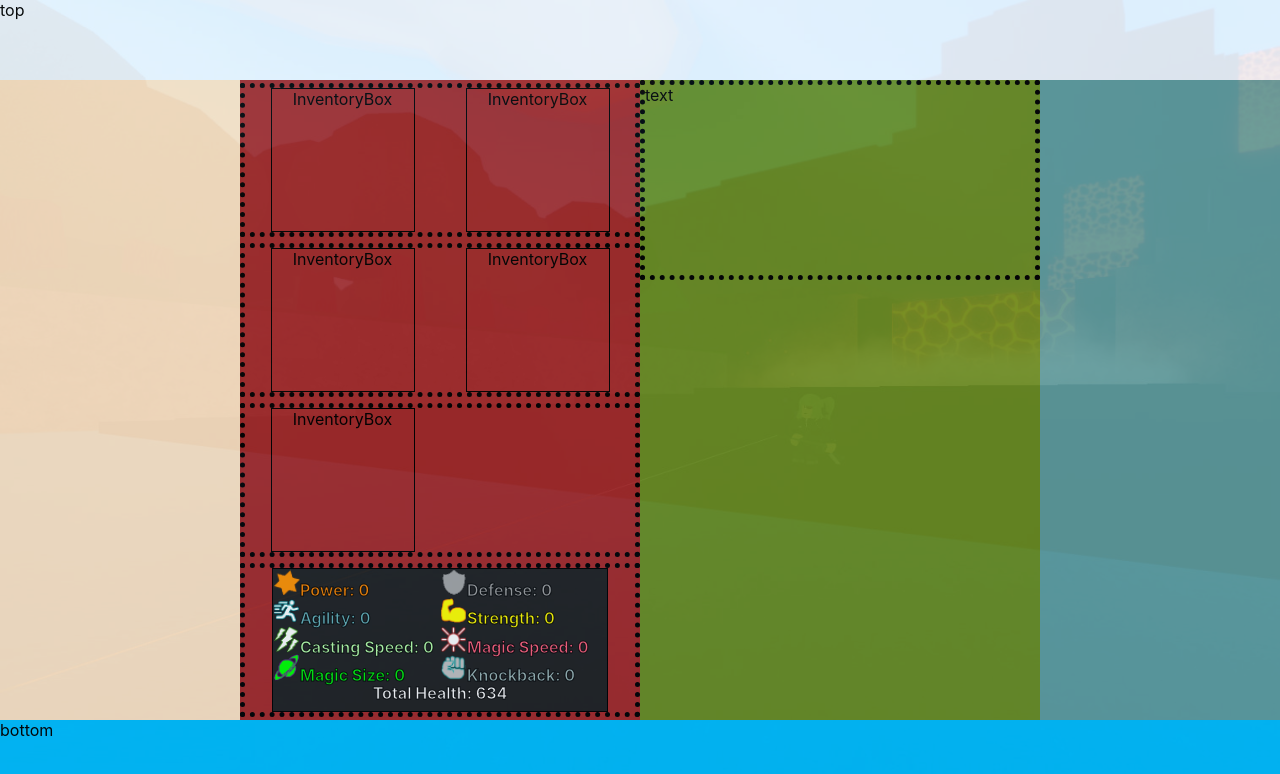
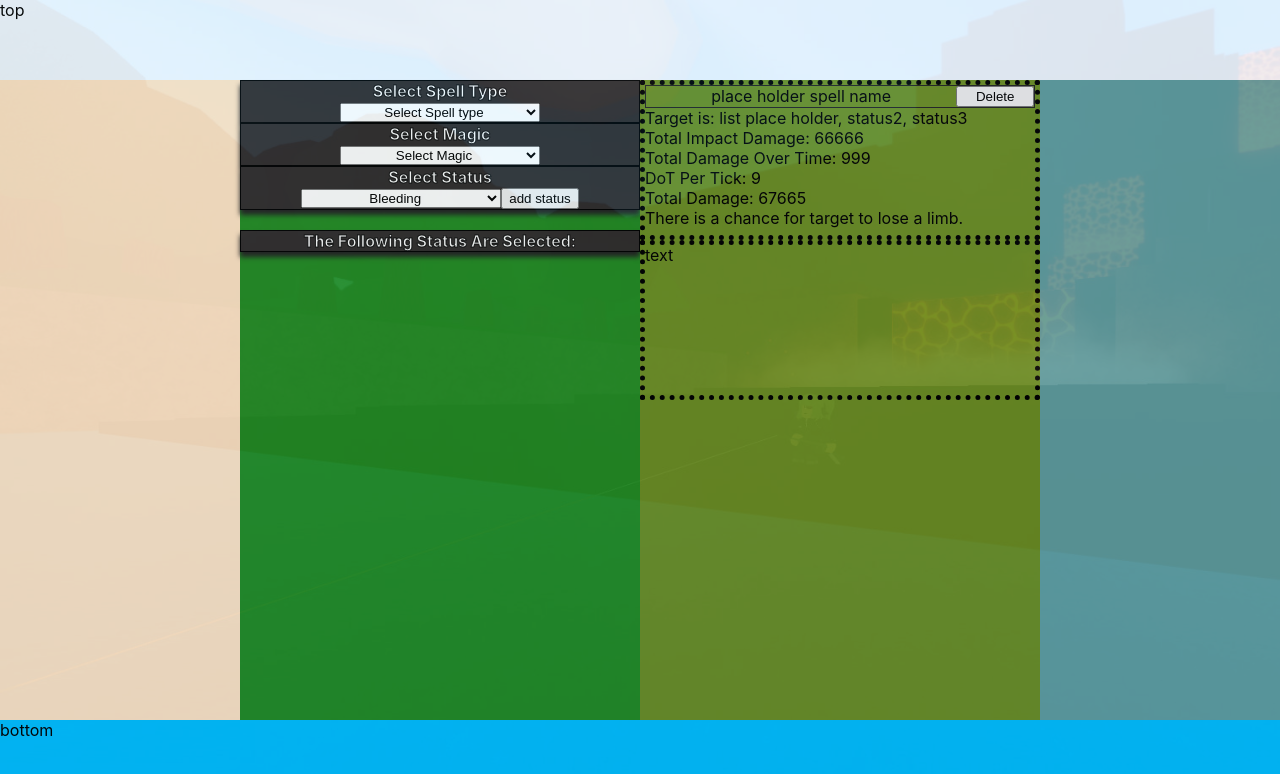
Before and after one commit to DJLixo00/wom-fan-tools, a React (Create React App) app: page / in a window 1280 px wide. Shown: the top 774 px of the page. Built offline with nearby package versions, Linux system fonts and the light colour scheme.

Commit message:
interactivity of both side in damage calculation mode needed

```diff
--- a/src/App.css
+++ b/src/App.css
@@ -149,9 +149,10 @@
 }
 
 .damageBox, .rightRow{
-  height: 25vh;
+  height: 20vh;
   box-sizing: border-box;
   border: black 5px dotted;
+  overflow-y: auto;
 }
 
 .encSelected {
@@ -182,6 +183,24 @@
 
 .hideSel {
   display: none;
+}
+
+/* DamageBox */
+.dbName {
+  box-sizing: border-box;
+  border: #222222 solid 1px;
+  display: flex;
+  flex-wrap: wrap;
+}
+
+.dbName div{
+  text-align: center;
+  width: 80%;
+}
+
+
+.dbName button{
+  width: 20%;
 }
 
 /* Applying backgrounds to enchantment buttons*/
--- a/src/components/DamageBox.jsx
+++ b/src/components/DamageBox.jsx
@@ -1,9 +1,39 @@
-function damageBox() {
-    return (
-      <div className="damageBox">
-        damageBox
-      </div>
-    );
+import React, { Component } from 'react';
+
+class damageBox extends Component {
+  state = {  }
+
+  listCommaString (arr) {
+    let result = ""
+    arr.forEach(v => {
+      result += v + ", "
+    });
+    result = result.slice(0,result.length - 2)
+    return result
   }
 
-  export default damageBox;
+  render() {
+    let damage = this.props.damageSummary
+
+    return (
+    <div className="damageBox">
+      <div className='dbName'>
+        <div>{damage.spellName}</div>
+        <button onClick={()=>this.props.delHandler(this.props.dbId)}>Delete</button>
+      </div>
+      <div className='dbStatus'>
+        Target is: {this.listCommaString(damage.statusList)}
+      </div>
+      <div className='dbSummary'>
+        <div>Total Impact Damage: <span>{damage.impact}</span></div>
+        <div>Total Damage Over Time: <span>{damage.dotSum}</span></div>
+        <div>DoT Per Tick: <span>{damage.dotTick}</span></div>
+        <div>Total Damage: {damage.impact + damage.dotSum}</div>
+        <div>There is {damage.limbLost ? "a":"no"} chance for target to lose a limb.</div>
+      </div>
+
+    </div>);
+  }
+}
+
+export default damageBox;
--- a/src/components/LeftSide.jsx
+++ b/src/components/LeftSide.jsx
@@ -138,30 +138,68 @@ class LeftSide extends Component {
 
       let blastAmount = [0,20,5,1][this.state.spellType]
       let shouldShow = {
+        magicSel: "dontHideSel",
         selfSplaceSel: "dontHideSel",
         amountSel: "dontHideSel",
-        sizeSel: "dontHideSel"
+        sizeSel: "dontHideSel",
+        attackSel: "dontHideSel",
+        arrowSel:"dontHideSel",
+        weaponSel:"dontHideSel"
       }
       switch (this.state.spellType) {
         case 1: //Blast
           shouldShow.selfSplaceSel = "hideSel"
           shouldShow.amountSel = "dontHideSel" //dummy class, don't give it css
           shouldShow.sizeSel = "dontHideSel"
+          shouldShow.attackSel = "hideSel"
+          shouldShow.magicSel = "dontHideSel"
+          shouldShow.arrowSel = "hideSel"
+          shouldShow.weaponSel = "hideSel"
         break;
         case 2: //Explosion
           shouldShow.selfSplaceSel = "dontHideSel"
           shouldShow.amountSel = "dontHideSel"
           shouldShow.sizeSel = "dontHideSel"
+          shouldShow.attackSel = "hideSel"
+          shouldShow.magicSel = "dontHideSel"
+          shouldShow.arrowSel = "hideSel"
+          shouldShow.weaponSel = "hideSel"
         break;
         case 3: //Beam
           shouldShow.selfSplaceSel = "hideSel"
           shouldShow.amountSel = "hideSel"
           shouldShow.sizeSel = "dontHideSel"
+          shouldShow.attackSel = "hideSel"
+          shouldShow.magicSel = "dontHideSel"
+          shouldShow.arrowSel = "hideSel"
+          shouldShow.weaponSel = "hideSel"
+        break;
+        case 4: //melee
+          shouldShow.selfSplaceSel = "hideSel"
+          shouldShow.amountSel = "hideSel"
+          shouldShow.sizeSel = "hideSel"
+          shouldShow.attackSel = "dontHideSel"
+          shouldShow.magicSel = "hideSel"
+          shouldShow.arrowSel = "hideSel"
+          shouldShow.weaponSel = "dontHideSel"
+        break;
+        case 5: //bows
+          shouldShow.selfSplaceSel = "hideSel"
+          shouldShow.amountSel = "hideSel"
+          shouldShow.sizeSel = "hideSel"
+          shouldShow.attackSel = "hideSel"
+          shouldShow.magicSel = "hideSel"
+          shouldShow.arrowSel = "dontHideSel"
+          shouldShow.weaponSel = "dontHideSel"
         break;
         default: //None
           shouldShow.selfSplaceSel = "hideSel"
           shouldShow.amountSel = "hideSel"
           shouldShow.sizeSel = "hideSel"
+          shouldShow.attackSel = "hideSel"
+          shouldShow.magicSel = "dontHideSel"
+          shouldShow.arrowSel = "hideSel"
+          shouldShow.weaponSel = "hideSel"
       }
 
       let sizeOptionTags = []
@@ -184,23 +222,25 @@ class LeftSide extends Component {
           <div id="leftDiv" className="mainDiv">
             <div className='leftDamageContainer'>
 
-              <div className='selectContainer'>
+             <div className='selectContainer'>
+                <div>Select Spell Type</div>
+                <select id = 'selectSpell' onChange={()=>this.handleSpellSel()}>
+                  <option value = {'None'}>Select Spell type</option>
+                  <option value = {'Blast'}>Blast</option>
+                  <option value = {'Explosion'}>Explosion</option>
+                  <option value = {'Beam'}>Beam</option>
+                  <option value = {'Melee Weapon'}>Melee Weapon</option>
+                  <option value = {'Ranged Weapon'}>Ranged Weapon</option>
+                </select>
+              </div>
+
+              <div className={'selectContainer ' + shouldShow.magicSel}>
                 <div>Select Magic</div>
                   <select id = 'selectMagic' onChange={()=>this.handleMagicSel()}>
                     <option value = 'None'>Select Magic</option>
                     {MAGIC.map(m => <option key = {m} value = {m}>{m}</option>)}
                   </select>
-                </div>
-
-                <div className='selectContainer'>
-                  <div>Select Spell Type</div>
-                  <select id = 'selectSpell' onChange={()=>this.handleSpellSel()}>
-                    <option value = {'None'}>Select Spell type</option>
-                    <option value = {'Blast'}>Blast</option>
-                    <option value = {'Explosion'}>Explosion</option>
-                    <option value = {'Beam'}>Beam</option>
-                  </select>
-                </div>
+              </div>
 
                 <div className= {'selectContainer ' + shouldShow.selfSplaceSel}>
                   <div>Select Self/Place</div>
@@ -224,7 +264,7 @@ class LeftSide extends Component {
                   </select>
                 </div>
 
-                <div className='selectContainer'>
+                <div className={'selectContainer ' + shouldShow.weaponSel}>
                   <div>Select Weapon</div>
                   <select>
                     {sizeOptionTags}
@@ -232,15 +272,15 @@ class LeftSide extends Component {
                   <div>Is Strong?<input type="checkbox"/></div>
                 </div>
 
-                <div className='selectContainer'>
+                <div className={'selectContainer ' + shouldShow.attackSel}>
                   <div>Select Attack</div>
                   <select>
-                    <option>Arrow</option>
-                    <option>Smoke Arrow</option>
+                    <option>1</option>
+                    <option>2</option>
                   </select>
                 </div>
 
-                <div className='selectContainer'>
+                <div className={'selectContainer ' + shouldShow.arrowSel}>
                   <div>Select Arrow Type</div>
                   <select>
                     <option>Arrow</option>
@@ -255,10 +295,12 @@ class LeftSide extends Component {
                   </select>
                   <button>add status</button>
                 </div>
+
                 <br></br>
+
                 <div className='selectContainer'>
                   <div>The Following Status Are Selected:</div>
-                  <div className='statusContainer'>
+                <div className='statusContainer'>
 
                   </div>
                 </div>
--- a/src/components/MainBox.jsx
+++ b/src/components/MainBox.jsx
@@ -7,7 +7,7 @@ import RightSide from './RightSide';
 class MainBox extends Component {
   state = {
     selectionMode:false,
-    damageCalMode:false,
+    damageCalMode:true,
     leftBoxId:0,
     rightItemType:undefined,
     leftSideItems:[{},{},{},{},{},{}]
--- a/src/components/RightSide.jsx
+++ b/src/components/RightSide.jsx
@@ -1,5 +1,6 @@
 import React, { Component } from 'react';
 import InventoryBox from './InventoryBox';
+import DamageBox from './DamageBox';
 
 class RightSide extends Component {
     state = {
@@ -120,6 +121,16 @@ class RightSide extends Component {
             "encNotSelected","encNotSelected","encNotSelected","encNotSelected","encNotSelected"]
         enchantButtonClassArr[this.state.enchantmentSelected] = "encSelected";
 
+        let placeHolderDamageBoxOBj = {
+            "spellName":"place holder spell name",
+            "statusList":["list place holder","status2","status3"],
+            "impact":66666,
+            "dotSum":999,
+            "dotTick":9,
+            "bleedDot":-1, //how long does bleed last?
+            "limbLost":true
+        }
+
         if (this.props.selectionMode) {
             return (
                 <div className='rightRowContainer selectionContainer'>
@@ -140,7 +151,12 @@ class RightSide extends Component {
             return(
                 <div className='rightRowContainer damageBoxContainer'>
                     {/* will insert DamageBox here */}
-                    {/* <DamageBox/> */}
+                    <DamageBox
+                        damageSummary = {placeHolderDamageBoxOBj}
+                        dbId = "db1"
+                        delHandler = {(id)=>console.log(id)}
+                    />
+                    {/* this should be a button to add DamageBox */}
                     <div className='rightRow'>{"text"}</div>
                 </div>
             )
```
